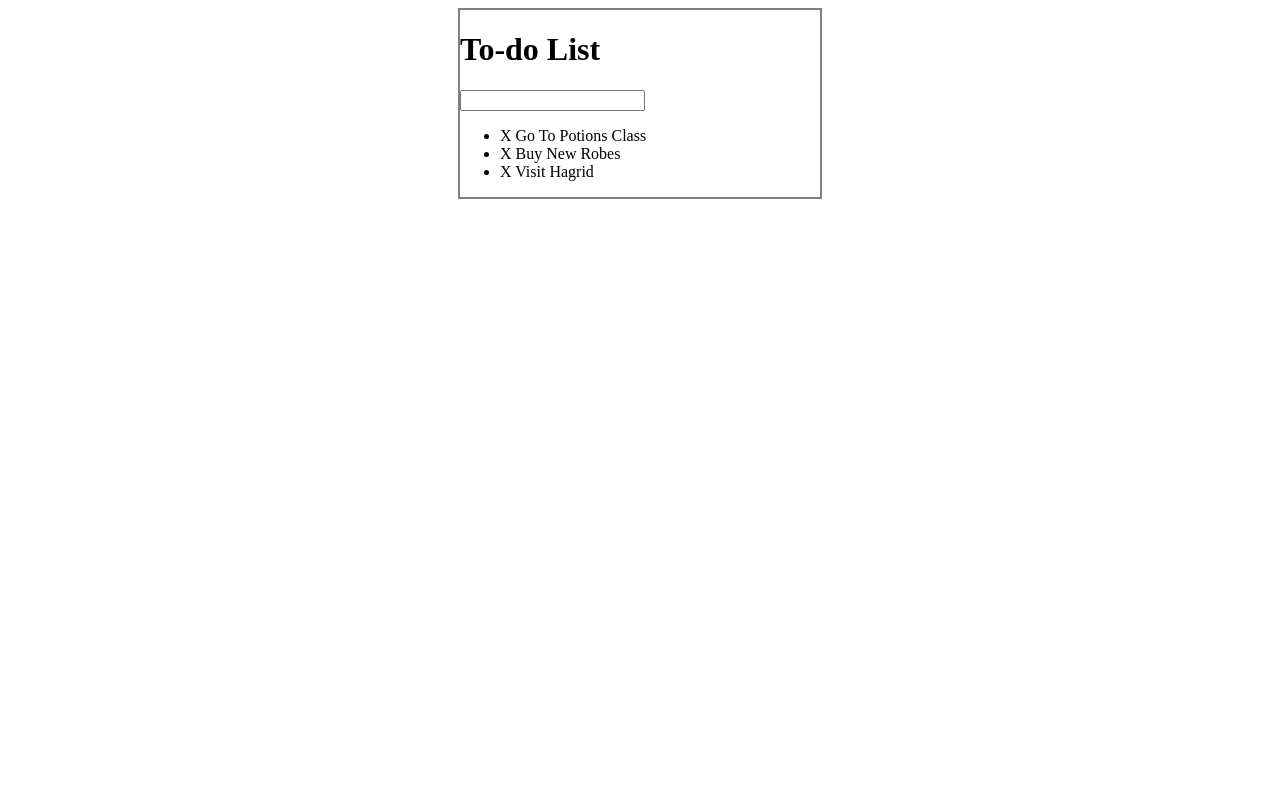
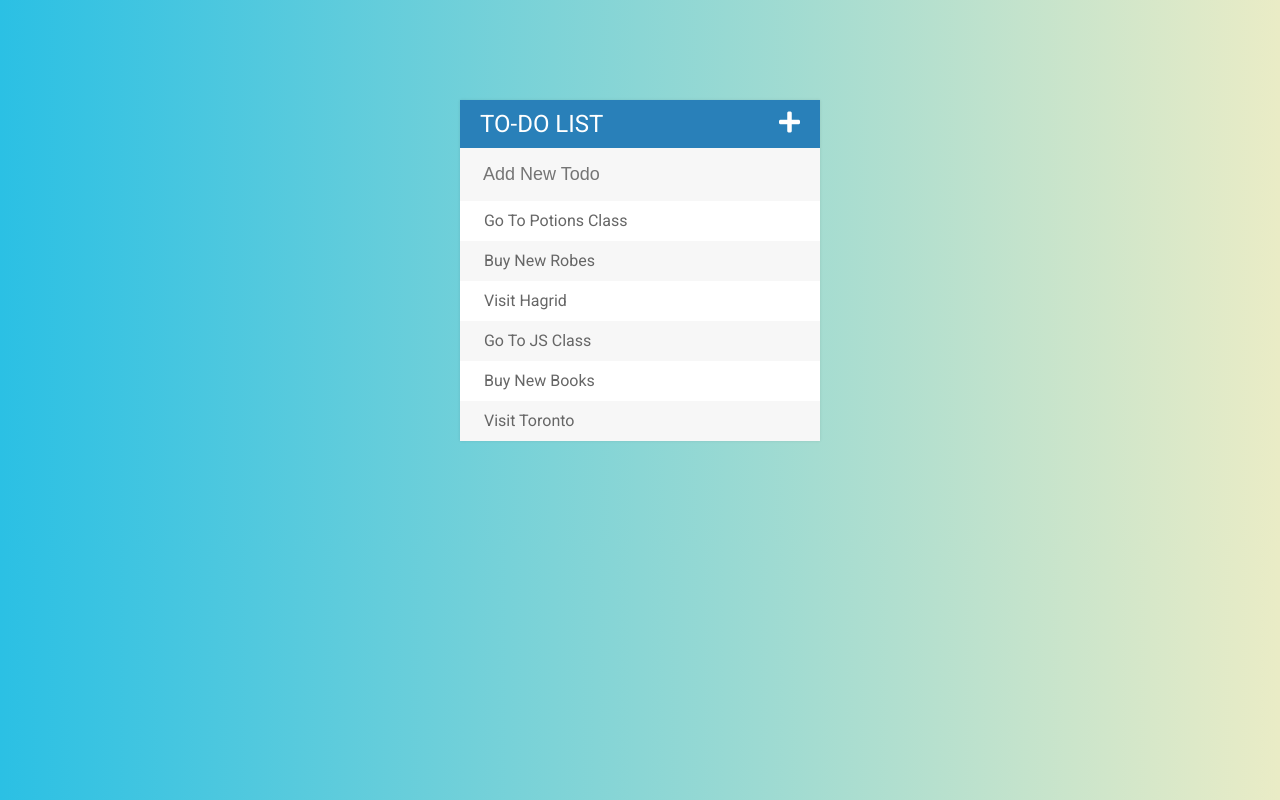
Before and after one commit to mike915/Todo-List, a plain HTML site: page index.html in a window 1280 px wide. Drawn offline with Linux system fonts and the light colour scheme.

Commit message:
Todo-List styling

```diff
--- a/assets/css/todos.css
+++ b/assets/css/todos.css
@@ -1,10 +1,82 @@
-#container {
-    border: 2px solid gray;
-    width: 360px;
-    margin: 0 auto;
+body {
+    font-family: 'Roboto';
+    background: #2BC0E4;  /* fallback for old browsers */
+    background: -webkit-linear-gradient(to left, #EAECC6, #2BC0E4);  /* Chrome 10-25, Safari 5.1-6 */
+    background: linear-gradient(to left, #EAECC6, #2BC0E4); /* W3C, IE 10+/ Edge, Firefox 16+, Chrome 26+, Opera 12+, Safari 7+ */
+}
+
+h1 {
+    background: #2980b9;
+    color: white;
+    margin: 0;
+    padding: 10px 20px;
+    text-transform: uppercase;
+    font-size: 24px;
+    font-weight: normal;
+}
+
+ul {
+    list-style: none;
+    margin: 0;
+    padding: 0;
+}
+
+li {
+    background: white;
+    height: 40px;
+    line-height: 40px;
+    color: #666;
+}
+
+li span {
+    background: #e74c3c;
+    height: 40px;
+    margin-right: 20px;
+    text-align: center;
+    color: white;
+    width: 0;
+    display: inline-block;
+    transition: 0.2s linear;
+    opacity: 0;
+}
+
+input {
+    color: #2980b9;
+    font-size: 18px;
+    background: #f7f7f7;
+    width: 100%;
+    padding: 13px 13px 13px 20px;
+    box-sizing: border-box;
+    border: 3px solid rgba(0, 0, 0, 0);
+}
+
+.fa-plus {
+    float: right;
 }
 
 .completed  {
     color: gray;
     text-decoration: line-through;
 }
+
+li:hover span {
+    width: 40px;
+    opacity: 1;
+}
+
+li:nth-child(2n) {
+    background: #f7f7f7;
+}
+
+input:focus {
+    background: white;
+    border: 3px solid #2980b9;
+    outline: none;
+}
+
+#container {
+    box-shadow: 0 0 3px rgba(0, 0, 0, 0.1);
+    width: 360px;
+    margin: 100px auto;
+    background: #f7f7f7;
+}
--- a/assets/js/todos.js
+++ b/assets/js/todos.js
@@ -12,7 +12,13 @@ $('ul').on('click', 'span', function(event) {
 $("input[type='text']").keypress(function (e) {
     if (e.which === 13) {
         let todoText = $(this).val();
-        $(this).val('');
-        $('ul').append(`<li><span>X</span> ${todoText}</li>`);
+        if (todoText !== '') {
+            $(this).val('');
+            $('ul').append(`<li><span><i class="fas fa-trash-alt"></i></span> ${todoText}</li>`);
+        }
     }
 });
+
+$("#toggle-form").click(function(){
+	$("input[type='text']").fadeToggle();
+});
--- a/index.html
+++ b/index.html
@@ -6,17 +6,22 @@
     <title>Todo List</title>
     <meta name="viewport" content="width=device-width, initial-scale=1">
     <link rel="stylesheet" type="text/css" media="screen" href="assets/css/todos.css" />
+    <link href="https://fonts.googleapis.com/css?family=Roboto:400,500,700" rel="stylesheet">
+    <link rel="stylesheet" href="https://use.fontawesome.com/releases/v5.4.1/css/all.css" integrity="sha384-5sAR7xN1Nv6T6+dT2mhtzEpVJvfS3NScPQTrOxhwjIuvcA67KV2R5Jz6kr4abQsz" crossorigin="anonymous">
     <script src="assets/js/lib/jquery-3.3.1.min.js"></script>
 </head>
 <body>
     <div id="container">
-        <h1>To-do List</h1>
-        <input type="text">
+        <h1>To-do List <span id="toggle-form"><i class="fa fa-plus"></i></span></h1>
+        <input type="text" placeholder="Add New Todo">
 
         <ul>
-            <li><span>X</span> Go To Potions Class</li>
-            <li><span>X</span> Buy New Robes</li>
-            <li><span>X</span> Visit Hagrid</li>
+            <li><span><i class="fas fa-trash-alt"></i></span> Go To Potions Class</li>
+            <li><span><i class="fas fa-trash-alt"></i></span> Buy New Robes</li>
+            <li><span><i class="fas fa-trash-alt"></i></span> Visit Hagrid</li>
+            <li><span><i class="fas fa-trash-alt"></i></span> Go To JS Class</li>
+            <li><span><i class="fas fa-trash-alt"></i></span> Buy New Books</li>
+            <li><span><i class="fas fa-trash-alt"></i></span> Visit Toronto</li>
         </ul>
     </div>
     <script src="assets/js/todos.js"></script>
```
